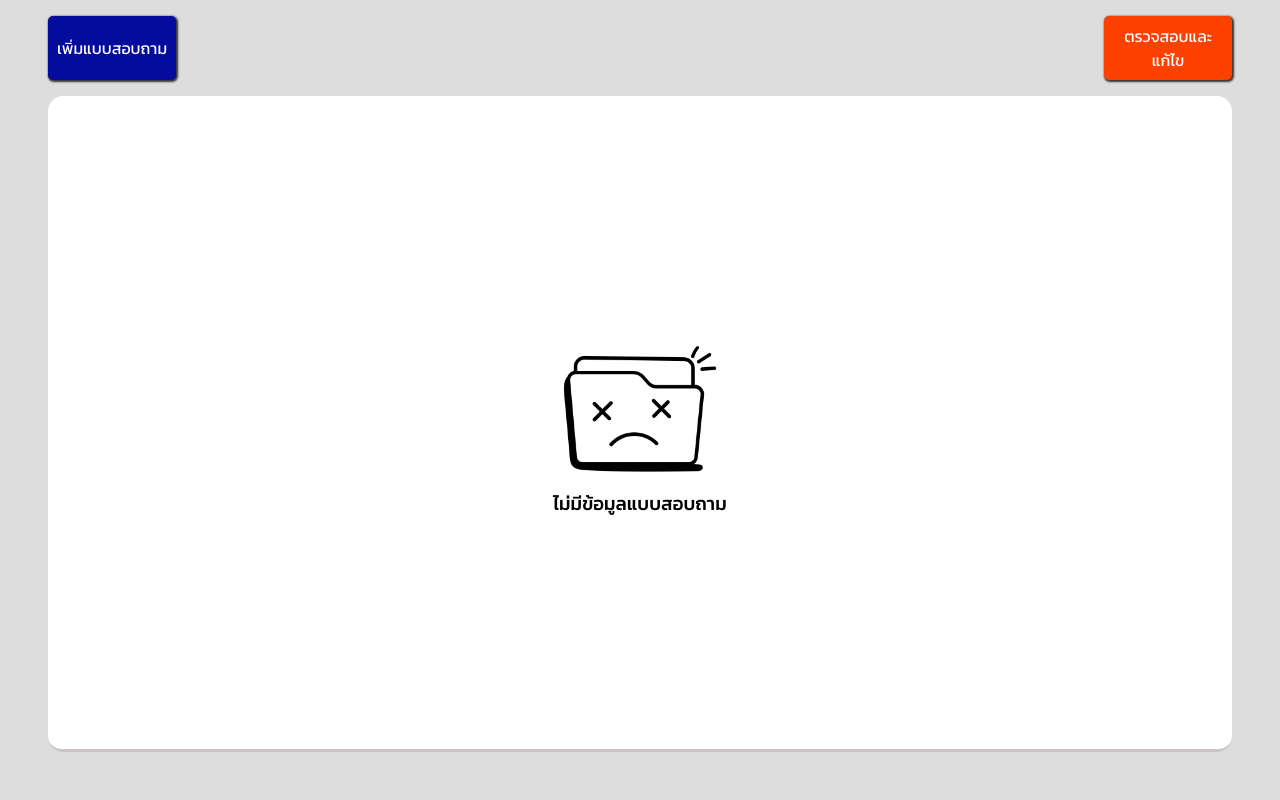
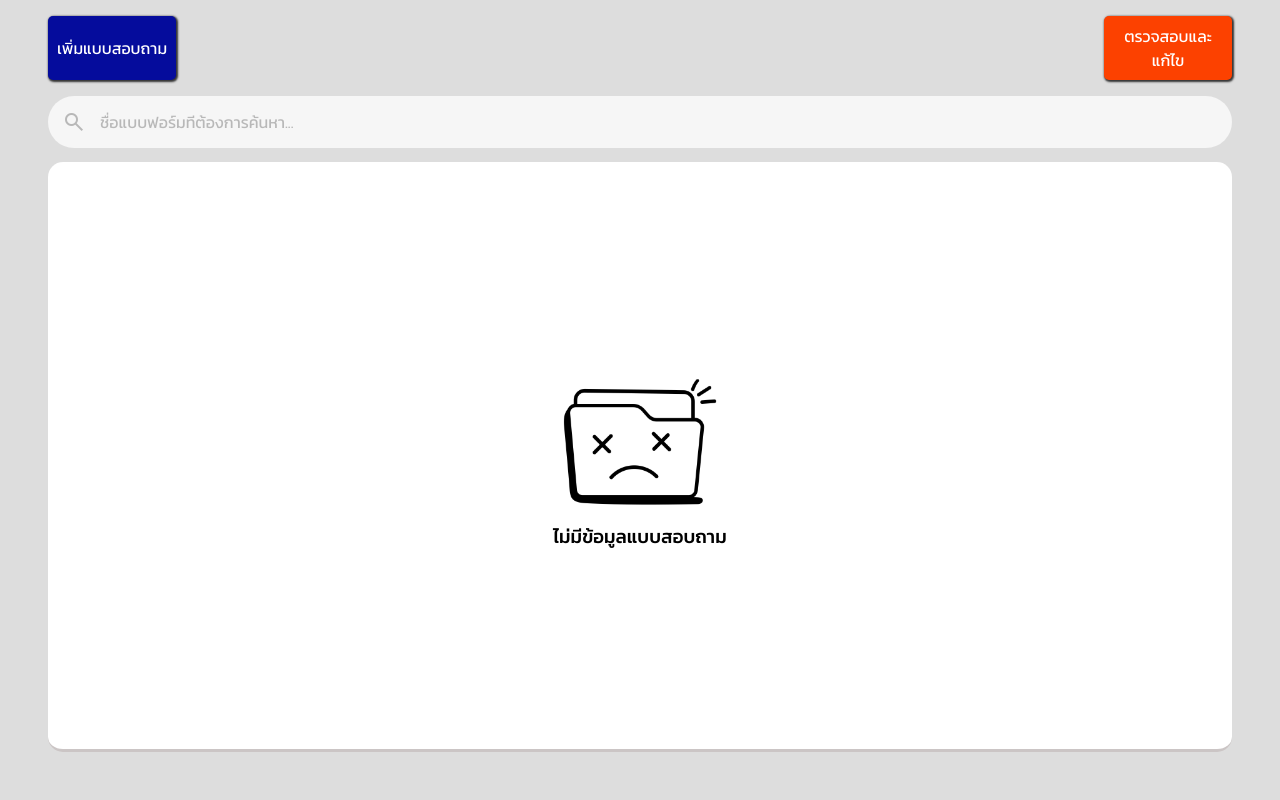
Before and after one commit to Lindist/FormCTN, a PHP site: page /form.php in a window 1280 px wide. Shown: the part 64-864 px from the top of the page. Run offline with PHP 8.4, Linux system fonts and the light colour scheme; the visitor is signed in with stand-in values (Sample User, id 1); data that the repository does not hold is empty; some libraries are stand-ins or nearby versions.

Commit message:
successtosearchdata

```diff
--- a/form.php
+++ b/form.php
@@ -64,8 +64,11 @@ $result3->execute();
     <meta name="viewport" content="width=device-width, initial-scale=1.0">
     <link rel="stylesheet" href="style/formstyle1.css">
     <link rel="stylesheet" href="style/tabstyle.css">
+    <link rel="stylesheet" href="style/inputsearchstyle.css">
+    <link rel="stylesheet" href="https://fonts.googleapis.com/css2?family=Material+Symbols+Outlined:opsz,wght,FILL,GRAD@24,400,0,0" />
     <title>From</title>
     <link rel="icon" type="icon" href="https://i.imgur.com/m0H7jcN.png">
+    <!-- <link href="https://cdn.jsdelivr.net/npm/bootstrap@5.3.2/dist/css/bootstrap.min.css" rel="stylesheet" integrity="sha384-T3c6CoIi6uLrA9TneNEoa7RxnatzjcDSCmG1MXxSR1GAsXEV/Dwwykc2MPK8M2HN" crossorigin="anonymous" /> -->
 </head>
 <script src="https://cdn.jsdelivr.net/npm/sweetalert2@11"></script>
 
@@ -141,7 +144,12 @@ $result3->execute();
                 <a href="#" class="adds" id="addFormperformance">เพิ่มแบบสอบถาม</a>
                 <a href="#" class="adds" id="check-edit">ตรวจสอบและแก้ไข</a>
             </div>
-            <div class="form-box" id="adddata">
+            <div class="search-wrapper">
+                <span class="search-icon material-symbols-outlined">search</span>
+                <!-- <label for="search">Search Project</label> -->
+                <input type="search" placeholder="ชื่อแบบฟอร์มทีต้องการค้นหา..." name="" id="search" data-search>
+            </div>
+            <div class="form-box" id="adddata" without-data0>
                 <?php if ($count > 0) { ?>
                     <script type="text/javascript">
                         const showform = document.querySelectorAll('#adddata');
@@ -150,7 +158,7 @@ $result3->execute();
                         showform[0].insertAdjacentHTML("beforeend", `
                 <?php for ($c = 1; $c <= $count; $c++) { ?>
                         <?php $row = $result->fetch(PDO::FETCH_ASSOC); ?>
-                        <div class='container120'>
+                        <div class='container120' id="data0">
                         <div class='subform'>
                         <h2>แบบฟอร์มที่ <?php echo $c; ?></h2>
                         <div class='text'><?php echo $row['form_name']; ?></div>
@@ -178,7 +186,12 @@ $result3->execute();
                 <a href="#" class="adds" id="addFormsatisfy">เพิ่มแบบสอบถาม</a>
                 <a href="#" class="adds" id="check-edit">ตรวจสอบและแก้ไข</a>
             </div>
-            <div class="form-box" id="adddata">
+            <div class="search-wrapper">
+                <span class="search-icon material-symbols-outlined">search</span>
+                <!-- <label for="search">Search Project</label> -->
+                <input type="search" placeholder="ชื่อแบบฟอร์มทีต้องการค้นหา..." name="" id="search" data-search>
+            </div>
+            <div class="form-box" id="adddata" without-data1>
                 <?php if ($count1 > 0) { ?>
                     <script type="text/javascript">
                         const showform1 = document.querySelectorAll('#adddata');
@@ -187,7 +200,7 @@ $result3->execute();
                         showform1[1].insertAdjacentHTML("beforeend", `
                 <?php for ($c1 = 1; $c1 <= $count1; $c1++) { ?>
                         <?php $row5 = $result1->fetch(PDO::FETCH_ASSOC); ?>
-                        <div class='container120'>
+                        <div class='container120' id="data1">
                         <div class='subform'>
                         <h2>แบบฟอร์มที่ <?php echo $c1; ?></h2>
                         <div class='text'><?php echo $row5['sati_ep2']; ?></div>
@@ -211,7 +224,12 @@ $result3->execute();
     </div>
     <div class="content_box">
         <div class="container" style="margin-top: 3em;">
-            <div class="form-box" id="adddata">
+            <div class="search-wrapper">
+                <span class="search-icon material-symbols-outlined">search</span>
+                <!-- <label for="search">Search Project</label> -->
+                <input type="search" placeholder="ชื่อแบบฟอร์มทีต้องการค้นหา..." name="" id="search" data-search>
+            </div>
+            <div class="form-box" id="adddata" without-data2>
                 <?php if ($countdropbox[0] > 0) { ?>
                     <script type="text/javascript">
                         const showform2 = document.querySelectorAll('#adddata');
@@ -220,7 +238,7 @@ $result3->execute();
                         showform2[2].insertAdjacentHTML("beforeend", `
                 <?php for ($c = 1; $c <= $countdropbox[0]; $c++) { ?>
                         <?php $row6 = $result2->fetch(PDO::FETCH_ASSOC); ?>
-                        <div class='container120'>
+                        <div class='container120' id="data2">
                         <div class='subform'>
                         <h2>แบบฟอร์มที่ <?php echo $c; ?></h2>
                         <div class='text'><?php echo $row6['form_name']; ?></div>
@@ -241,7 +259,12 @@ $result3->execute();
     </div>
     <div class="content_box">
         <div class="container" style="margin-top: 3em;">
-            <div class="form-box" id="adddata">
+            <div class="search-wrapper">
+                <span class="search-icon material-symbols-outlined">search</span>
+                <!-- <label for="search">Search Project</label> -->
+                <input type="search" placeholder="ชื่อแบบฟอร์มทีต้องการค้นหา..." name="" id="search" data-search>
+            </div>
+            <div class="form-box" id="adddata" without-data3>
                 <?php if ($countdropbox[1] > 0) { ?>
                     <script type="text/javascript">
                         const showform3 = document.querySelectorAll('#adddata');
@@ -250,7 +273,7 @@ $result3->execute();
                         showform3[3].insertAdjacentHTML("beforeend", `
                 <?php for ($c1 = 1; $c1 <= $countdropbox[1]; $c1++) { ?>
                         <?php $row7 = $result3->fetch(PDO::FETCH_ASSOC); ?>
-                        <div class='container120'>
+                        <div class='container120' id="data3">
                         <div class='subform'>
                         <h2>แบบฟอร์มที่ <?php echo $c1; ?></h2>
                         <div class='text'><?php echo $row7['sati_ep2']; ?></div>
@@ -295,12 +318,16 @@ $result3->execute();
             width: 100%;
             overflow-wrap: break-word;
         }
-
+        .d-none{
+            display: none;
+        }
     </style>
     <script src="script/active.js" type="module"></script>
+    <script src="script/searchscipt.js"></script>
     <script src="script/dropdown1.js"></script>
     <script src="script/dropdownforreponsives.js"></script>
     <script src="script/script_add_data1.js"></script>
+    <!-- <script src="https://cdn.jsdelivr.net/npm/bootstrap@5.3.2/dist/js/bootstrap.min.js" integrity="sha384-BBtl+eGJRgqQAUMxJ7pMwbEyER4l1g+O15P+16Ep7Q9Q+zqX6gSbd85u4mG4QzX+" crossorigin="anonymous"></script> -->
     <script>
         logout = (event, url) => {
             Swal.fire({
--- /dev/null
+++ b/script/searchscipt.js
@@ -0,0 +1,40 @@
+const searchInput = document.querySelectorAll("[data-search]")
+searchInput.forEach((childsearch,indexchild) => {
+
+    let indexedform = "#data" + indexchild.toString()
+    let without_data_all = `[without-data${indexchild.toString()}]`
+    const data = document.querySelectorAll(indexedform);
+    let form = []
+    childsearch.addEventListener("input", (e) => {
+        const value = e.target.value.toLowerCase()
+
+        form.forEach((f,i) => {
+            const isVisible = f.name.toLowerCase().includes(value)
+            console.log(isVisible)
+            data[i].classList.toggle("d-none", !isVisible)
+            if(isVisible === false){
+                document.querySelectorAll(without_data_all).forEach(ew => {
+                ew.insertAdjacentHTML("beforeend",`
+                  <div class='disimg' style="place-self: center; position: absolute; left: 50%; transform: translateX(-50%);">
+                      <img class='disimg' style="width: 200px;" src="picture/empty-folder.png">
+                      <h3 class='disimg' style="text-align: center;">ไม่มีข้อมูลแบบสอบถาม</h3>
+                  </div>
+                  `  );
+                })
+            }
+            else{
+                document.querySelectorAll(without_data_all + " > .disimg").forEach(ew => { ew.remove(); })
+            }
+
+        })
+        // console.log(value)
+
+    })
+
+    data.forEach(element => {
+        const header = element.querySelector(".text").textContent
+        form.push({name: header})
+
+    });
+    // console.log(form)
+})
--- /dev/null
+++ b/style/inputsearchstyle.css
@@ -0,0 +1,31 @@
+.search-wrapper{
+    --padding: 14px;
+
+    width: max-content;
+    display: flex;
+    align-items: center;
+    padding: var(--padding);
+    border-radius: 28px;
+    background-color: #f6f6f6;
+    width: 100%;
+    margin-bottom: var(--padding);
+    transition: box-shadow 0.25s;
+}
+
+.search-wrapper:focus-within{
+    box-shadow: 0 0 2px rgba(0,0,0,0.75);
+}
+
+#search{
+    font-size: 16px;
+    color: #333;
+    margin-left: var(--padding);
+    outline: none;
+    border: none;
+    background: transparent;
+    flex: 1;
+}
+#search::placeholder,
+.search-icon{
+    color: rgba(0, 0, 0, 0.25);
+}
```
